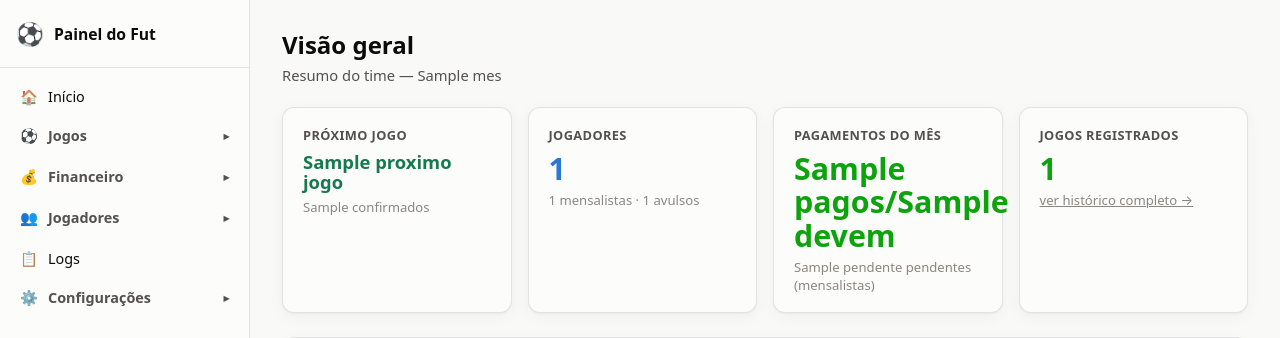
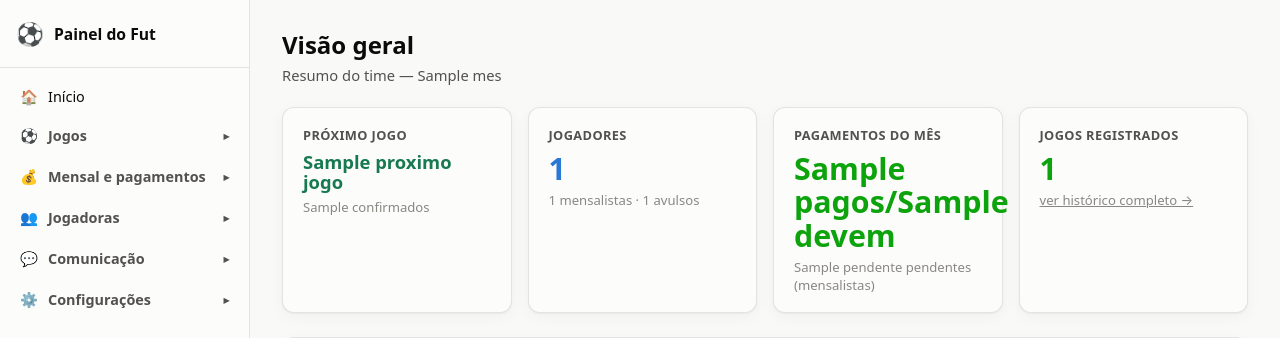
Before and after one commit to isaraldi/fut, a Node server app: template panel/views/home.ejs in a window 1280 px wide. Shown: the top 338 px of the page. Run offline with Node 20, Linux system fonts and the light colour scheme; data comes from the database, SQL or seed files in the repository; the template is opened without the code that fills it: most values are stand-ins (such as "Sample title", 1, 10 or a date in 2020); data that the repository does not hold is empty; some libraries are stand-ins or nearby versions.

Commit message:
Reorganiza menus e separa renovação do mensal

```diff
--- a/panel/server.js
+++ b/panel/server.js
@@ -919,7 +919,6 @@ app.get('/mensagens/automaticas', requireLogin, (req, res) => {
     const proximoFechamento = proximoFechamentoMensal();
     res.render('mensagens-automaticas', {
         usuario: req.session.usuario,
-        resumoMensal: getResumoMensal(),
         fechamentoMensalAtivo: getConfig('fechamento_mensal_ativo') === '1',
         fechamentoMensalMensagem: getConfig('fechamento_mensal_mensagem'),
         fechamentoMensalHora: getConfig('fechamento_mensal_hora'),
@@ -939,9 +938,13 @@ app.get('/mensagens/automaticas', requireLogin, (req, res) => {
     });
 });
 
-app.post('/mensagens/mensal/:id/aprovar', requireLogin, (req, res) => {
+app.get('/mensal', requireLogin, (req, res) => {
+    res.render('mensal', { resumoMensal: getResumoMensal(), ok: req.query.ok });
+});
+
+app.post(['/mensal/:id/aprovar', '/mensagens/mensal/:id/aprovar'], requireLogin, (req, res) => {
     const aprovada = aprovarInteressadaMensal(Number(req.params.id));
-    redirectOk(res, '/mensagens/automaticas', aprovada ? 'Entrada no mensal confirmada!' : 'Aguarde as renovações pendentes e confirme a primeira interessada da fila. Confira se há vaga.');
+    redirectOk(res, '/mensal', aprovada ? 'Entrada no mensal confirmada!' : 'Aguarde as renovações pendentes e confirme a primeira interessada da fila. Confira se há vaga.');
 });
 
 app.post('/mensagens/fechamento-mensal', requireLogin, (req, res) => {
--- a/panel/views/_sidebar.ejs
+++ b/panel/views/_sidebar.ejs
@@ -21,43 +21,47 @@
         <details class="nav-group" <%= grupoAberto(['/confirmados', '/jogos', '/times']) ? 'open' : '' %>>
             <summary><span class="icon">⚽</span> Jogos <span class="chevron">▸</span></summary>
             <div class="nav-sub">
-                <a class="nav-link <%= ativo('/confirmados') ? 'active' : '' %>" href="/confirmados">Confirmados</a>
+                <a class="nav-link <%= ativo('/confirmados') ? 'active' : '' %>" href="/confirmados">Presença e espera</a>
                 <a class="nav-link <%= caminho.startsWith('/jogos') ? 'active' : '' %>" href="/jogos">Histórico</a>
                 <a class="nav-link <%= ativo('/times') ? 'active' : '' %>" href="/times">Times</a>
             </div>
         </details>
 
-        <details class="nav-group" <%= grupoAberto(['/pagamentos']) ? 'open' : '' %>>
-            <summary><span class="icon">💰</span> Financeiro <span class="chevron">▸</span></summary>
+        <details class="nav-group" <%= grupoAberto(['/pagamentos', '/mensal']) ? 'open' : '' %>>
+            <summary><span class="icon">💰</span> Mensal e pagamentos <span class="chevron">▸</span></summary>
             <div class="nav-sub">
-                <a class="nav-link <%= ativo('/pagamentos/mensalistas') ? 'active' : '' %>" href="/pagamentos/mensalistas">Mensalistas</a>
-                <a class="nav-link <%= ativo('/pagamentos/avulsos') ? 'active' : '' %>" href="/pagamentos/avulsos">Avulsas</a>
+                <a class="nav-link <%= ativo('/mensal') ? 'active' : '' %>" href="/mensal">Renovação e fila</a>
+                <a class="nav-link <%= ativo('/pagamentos/mensalistas') ? 'active' : '' %>" href="/pagamentos/mensalistas">Pagamentos de mensalistas</a>
+                <a class="nav-link <%= ativo('/pagamentos/avulsos') ? 'active' : '' %>" href="/pagamentos/avulsos">Pagamentos de avulsas</a>
             </div>
         </details>
 
         <details class="nav-group" <%= (ativo('/elenco') || (caminho.startsWith('/elenco/') && !caminho.startsWith('/elenco/config'))) ? 'open' : '' %>>
-            <summary><span class="icon">👥</span> Jogadores <span class="chevron">▸</span></summary>
+            <summary><span class="icon">👥</span> Jogadoras <span class="chevron">▸</span></summary>
             <div class="nav-sub">
-                <a class="nav-link <%= ativo('/elenco') ? 'active' : '' %>" href="/elenco">Ativos</a>
+                <a class="nav-link <%= ativo('/elenco') ? 'active' : '' %>" href="/elenco">Ativas</a>
                 <a class="nav-link <%= ativo('/elenco/inativos') ? 'active' : '' %>" href="/elenco/inativos">
-                    Inativos<% if (jogadorasInativasCount > 0) { %> (<%= jogadorasInativasCount %>)<% } %>
+                    Inativas<% if (jogadorasInativasCount > 0) { %> (<%= jogadorasInativasCount %>)<% } %>
                 </a>
             </div>
         </details>
 
-        <a class="nav-link <%= caminho.startsWith('/logs') ? 'active' : '' %>" href="/logs">
-            <span class="icon">📋</span> Logs
-        </a>
+        <details class="nav-group" <%= grupoAberto(['/mensagens']) ? 'open' : '' %>>
+            <summary><span class="icon">💬</span> Comunicação <span class="chevron">▸</span></summary>
+            <div class="nav-sub">
+                <a class="nav-link <%= ativo('/mensagens') ? 'active' : '' %>" href="/mensagens">Envios e agendamentos</a>
+                <a class="nav-link <%= ativo('/mensagens/automaticas') ? 'active' : '' %>" href="/mensagens/automaticas">Modelos e automações</a>
+            </div>
+        </details>
 
-        <details class="nav-group" <%= grupoAberto(['/elenco/config', '/jogo/config', '/enquete/config', '/mensagens', '/comandos', '/configuracoes', '/usuarios']) ? 'open' : '' %>>
+        <details class="nav-group" <%= grupoAberto(['/elenco/config', '/jogo/config', '/enquete/config', '/logs', '/comandos', '/configuracoes', '/usuarios']) ? 'open' : '' %>>
             <summary><span class="icon">⚙️</span> Configurações <span class="chevron">▸</span></summary>
             <div class="nav-sub">
-                <a class="nav-link <%= ativo('/elenco/config') ? 'active' : '' %>" href="/elenco/config">Jogadores</a>
-                <a class="nav-link <%= ativo('/jogo/config') ? 'active' : '' %>" href="/jogo/config">Jogo</a>
-                <a class="nav-link <%= ativo('/enquete/config') ? 'active' : '' %>" href="/enquete/config">Enquete</a>
-                <a class="nav-link <%= ativo('/mensagens') ? 'active' : '' %>" href="/mensagens">Mensagens</a>
-                <a class="nav-link <%= ativo('/mensagens/automaticas') ? 'active' : '' %>" href="/mensagens/automaticas">Msgs. automáticas</a>
-                <a class="nav-link <%= ativo('/comandos') ? 'active' : '' %>" href="/comandos">Comandos</a>
+                <a class="nav-link <%= ativo('/elenco/config') ? 'active' : '' %>" href="/elenco/config">Cadastro e sincronização</a>
+                <a class="nav-link <%= ativo('/jogo/config') ? 'active' : '' %>" href="/jogo/config">Regras do jogo</a>
+                <a class="nav-link <%= ativo('/enquete/config') ? 'active' : '' %>" href="/enquete/config">Enquete e envio automático</a>
+                <a class="nav-link <%= ativo('/comandos') ? 'active' : '' %>" href="/comandos">Comandos e permissões</a>
+                <a class="nav-link <%= ativo('/logs') ? 'active' : '' %>" href="/logs">Atividade do bot</a>
                 <a class="nav-link <%= ativo('/usuarios') ? 'active' : '' %>" href="/usuarios">Usuários</a>
                 <a class="nav-link <%= ativo('/configuracoes/aparencia') ? 'active' : '' %>" href="/configuracoes/aparencia">Aparência</a>
             </div>
```
Also changed, not shown: panel/views/mensagens-automaticas.ejs (+1 -31 lines), panel/views/mensal.ejs (added, +40 -0 lines), tests/mensal.test.js (+3 -1 lines).
